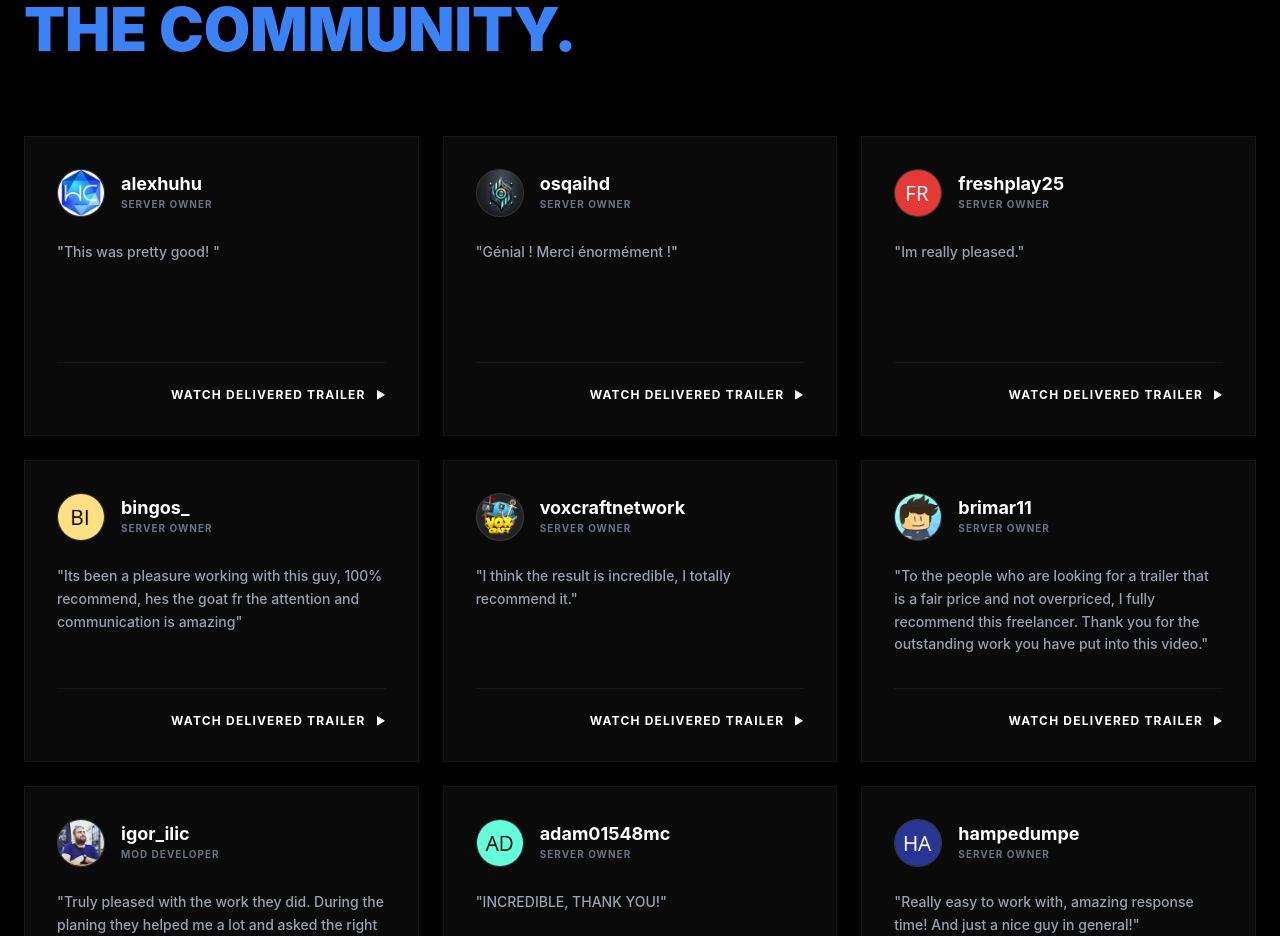
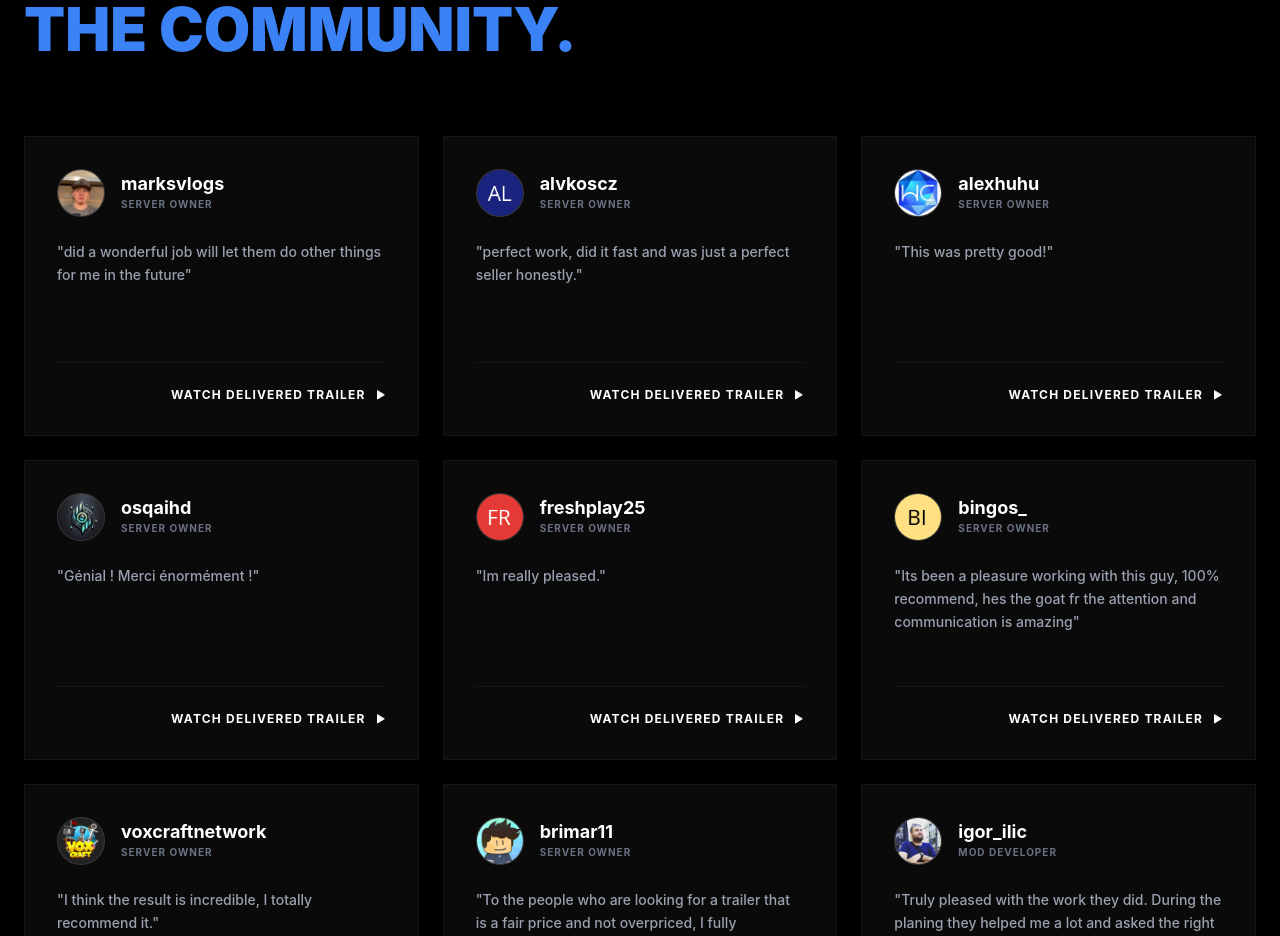
Before and after one commit to lammycz/lammycz.github.io, a React (Vite) app: page / in a window 1280 px wide. Shown: the part 4322-5258 px from the top of the page. Built offline with nearby package versions, Linux system fonts and the light colour scheme.

Commit message:
1.5.2026-reviews

```diff
--- a/src/components/Testimonials.tsx
+++ b/src/components/Testimonials.tsx
@@ -5,9 +5,23 @@ import { motion, AnimatePresence } from "motion/react";
 
 const testimonials = [
   {
+    name: "marksvlogs",
+    role: "Server Owner",
+    text: "did a wonderful job will let them do other things for me in the future",
+    avatar: "/assets/clients/marksvlogs.png",
+    trailerUrl: "https://www.youtube.com/embed/gFulou0Az4M?autoplay=1&mute=0"
+  },
+  {
+    name: "alvkoscz",
+    role: "Server Owner",
+    text: "perfect work, did it fast and was just a perfect seller honestly.",
+    avatar: "/assets/clients/alvkoscz.png",
+    trailerUrl: "https://www.youtube.com/embed/l7ZOHj2ow2s?autoplay=1&mute=0"
+  },
+  {
     name: "alexhuhu",
     role: "Server Owner",
-    text: "This was pretty good! ",
+    text: "This was pretty good!",
     avatar: "/assets/clients/alexhuhu.png",
     trailerUrl: "https://www.youtube.com/embed/dQw4w9WgXcQ?autoplay=1&mute=0"
   },
```
Also changed, not shown: public/assets/clients/alvkoscz.png (added), public/assets/clients/marksvlogs.png (added).
